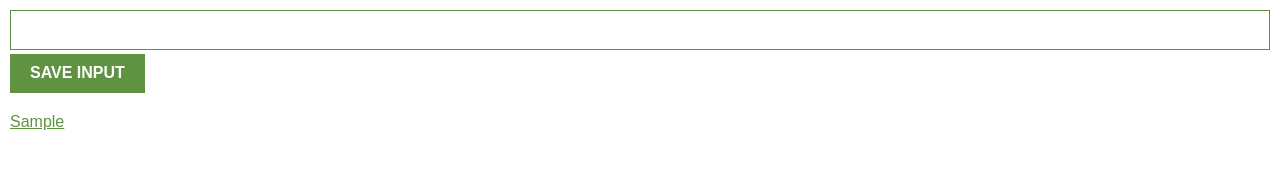
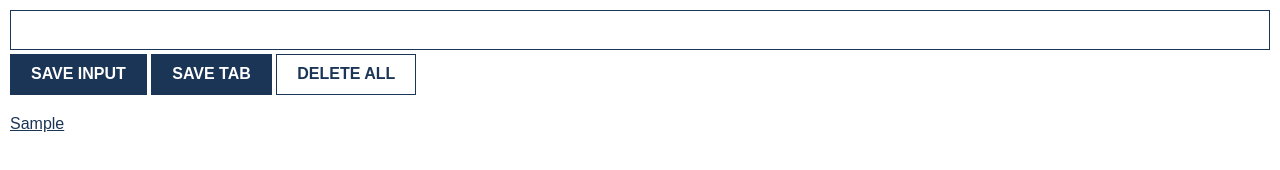
Before and after one commit to juma-h/chrome-extension, a browser extension: page index.html in a window 1280 px wide. Both pictures are taken after typing "Sample" into the empty fields and a click on the button "SAVE INPUT". Drawn offline with nearby package versions, Linux system fonts and the light colour scheme.

Commit message:
Extension completed.

```diff
--- a/index.css
+++ b/index.css
@@ -9,15 +9,21 @@ input {
     width: 100%;
     padding: 10px;
     box-sizing: border-box;
-    border: 1px solid #5f9341;
+    border: 1px solid #1b3556;
     margin-bottom: 4px;
 }
 
 button {
-    background: #5f9341;
+    background: #1b3556;
     color: white;
     padding: 10px 20px;
-    border: none;
+    border: 1px solid #1b3556;
+    font-weight: bold;
+}
+
+#delete-btn {
+    background: white;
+    color: #1b3556;
     font-weight: bold;
 }
 
@@ -32,5 +38,5 @@ li {
 }
 
 a {
-    color: #5f9341;
+    color: #1b3556;
 }
--- a/index.html
+++ b/index.html
@@ -13,6 +13,9 @@
 <body>
     <input type="text" id="input-el">
     <button id="input-btn">SAVE INPUT</button>
+    <button id="tab-btn">SAVE TAB </button>
+    <button id="delete-btn">DELETE ALL </button>
+
     <ul id="ul-el">
     </ul>
     <script src="index.js"></script>
--- a/index.js
+++ b/index.js
@@ -2,29 +2,62 @@ let myLeads = []
 const inputEl = document.getElementById("input-el")
 const inputBtn = document.getElementById("input-btn")
 const ulEl = document.getElementById("ul-el")
+const deleteBtn = document.getElementById("delete-btn")
+    //checking if we have any data stored, then convert to an array
+const leadsFromLocalStorage = JSON.parse(localStorage.getItem("myLeads"))
+const tabBtn = document.getElementById("tab-btn")
+    //checking local storage before rendering.
+if (leadsFromLocalStorage) {
+    myLeads = leadsFromLocalStorage
+    render(myLeads)
+}
 
-inputBtn.addEventListener("click", function() {
-    myLeads.push(inputEl.value)
-    inputEl.value = ""
 
-    //storing values in local storage
-    localStorage.setItem("myLeads", JSON.stringify(myLeads))
-    renderLeads()
+//Listening for clicks on the tab button
 
-    //verifying it works
-    console.log(localStorage.getItem("myLeads"))
+tabBtn.addEventListener("click", function() {
+    //using chromeAPI to get active tab and window.
+    chrome.tabs.query({ active: true, currentWindow: true }, function(tabs) {
+        // Save the url instead of logging it out
+        myLeads.push(tabs[0].url)
+        localStorage.setItem("myLeads", JSON.stringify(myLeads))
+        render(myLeads)
+    })
 })
 
-function renderLeads() {
+
+
+//Refactoring code to be usable. Addition of "leads" parameters
+function render(leads) {
     let listItems = ""
-    for (let i = 0; i < myLeads.length; i++) {
+    for (let i = 0; i < leads.length; i++) {
         listItems += `
             <li>
-                <a target='_blank' href='${myLeads[i]}'>
-                    ${myLeads[i]}
+                <a target='_blank' href='${leads[i]}'>
+                    ${leads[i]}
                 </a>
             </li>
         `
     }
     ulEl.innerHTML = listItems
 }
+
+
+//delete button ->  When clicked, clear localStorage, myLeads, and the whole thing
+deleteBtn.addEventListener("dblclick", function() {
+    console.log("double-clicked!") // checks if it works lmao, which it does !
+    localStorage.clear()
+    myLeads = []
+    render(myLeads)
+})
+
+//input button
+inputBtn.addEventListener("click", function() {
+    myLeads.push(inputEl.value)
+    inputEl.value = ""
+        //storing values in local storage, use stringify since arrays can't be stored in l.storage
+    localStorage.setItem("myLeads", JSON.stringify(myLeads))
+    render(myLeads)
+        //verifying it works
+    console.log(localStorage.getItem("myLeads"))
+})
```
Also changed, not shown: 128.png (added), icon.png (deleted), manifest.json.
